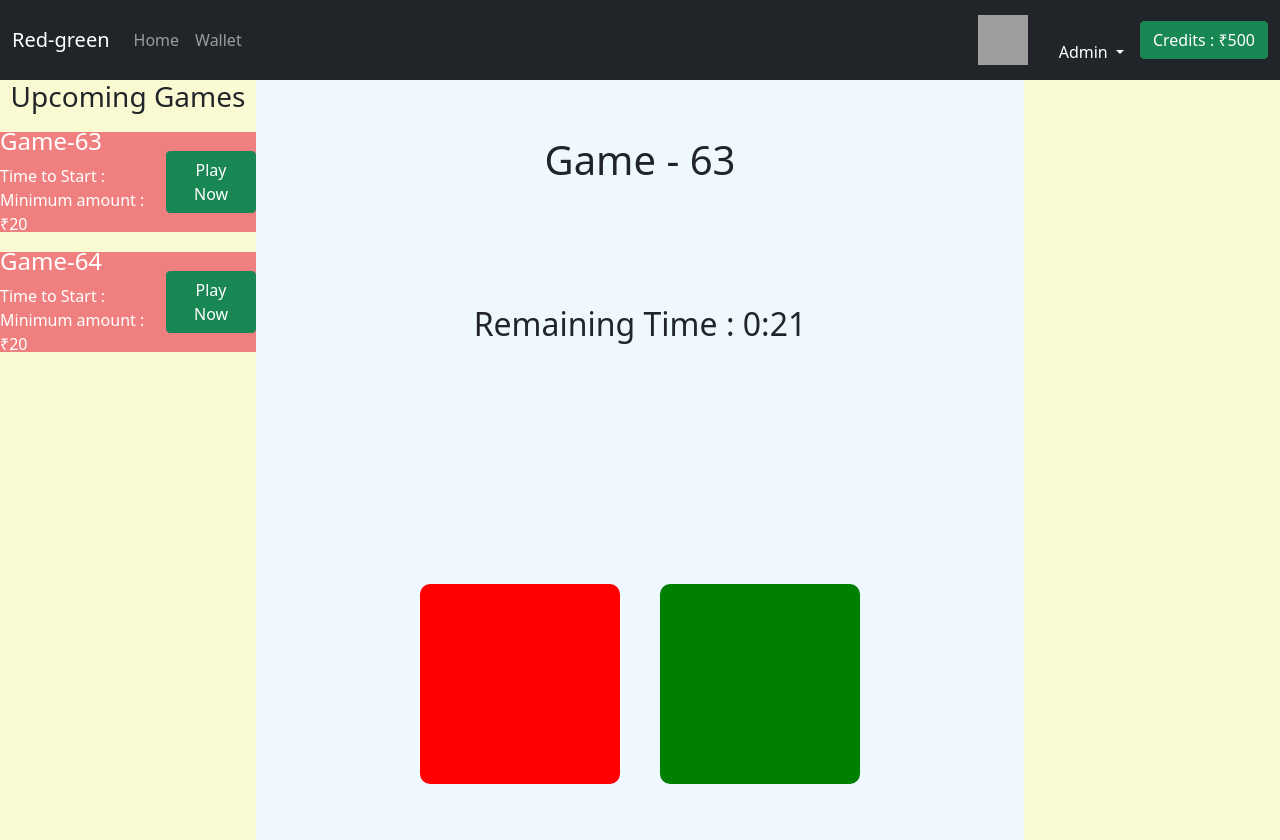
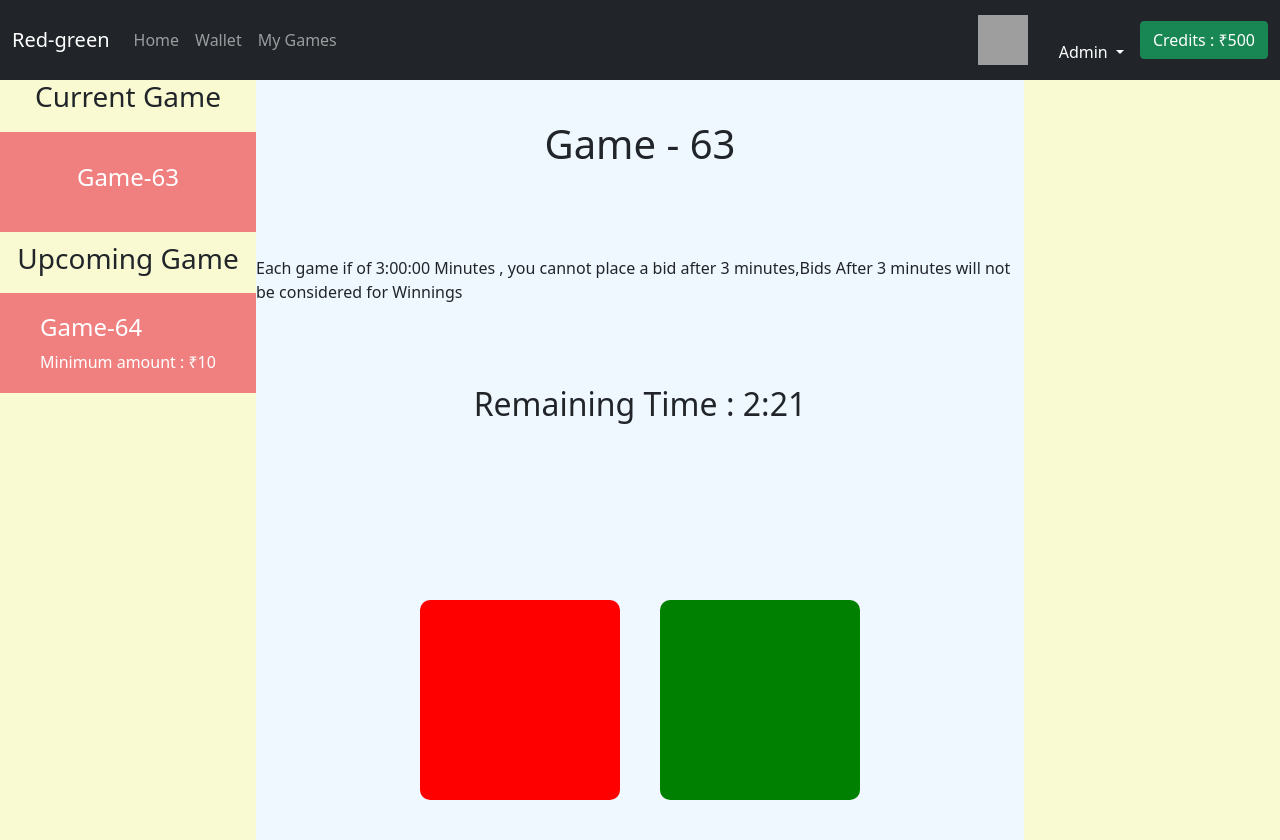
Before and after one commit to codekarsatvik/Red-green, a Django app: page / in a window 1280 px wide. Run offline with Django 3.2, Linux system fonts and the light colour scheme; a user stored in the database is signed in; data comes from the database, SQL or seed files in the repository; both versions use the stored data as it was after the commit; grey boxes are pictures that could not be loaded.

Commit message:
almosy done

```diff
--- a/app/urls.py
+++ b/app/urls.py
@@ -20,6 +20,8 @@ urlpatterns = [
     # path('savetransiction/',views.savetransiction,name="savetransiction"),
     path('submitgame/',views.submitgame,name="gamesubmit"),
     path('getresult/<int:gameid>',views.winnerlogic,name="gamesubmit"),
+    path('mygames/',views.mygames,name="mygames"),
+    path('creategame/<int:gameid>',views.creategame,name="creategame"),
 
 
 
--- a/app/views.py
+++ b/app/views.py
@@ -30,8 +30,9 @@ def home(request):
         customer=Customer.objects.filter(user=request.user).first()
         games = Games.objects.all()
         currentgame = Games.objects.first()
-        print(currentgame.starttime)
-
+        # print(currentgame.starttime,datetime.timedelta(minutes = 5,seconds = 0))
+        if Games.objects.count() == 1 :
+            Games(starttime = datetime.datetime.now() + datetime.timedelta(minutes = 5) ).save()
 
         return render(request, 'home.html',{'customer':customer,'games' :games,'currentgame' :currentgame})
 
@@ -183,34 +184,41 @@ def winnerlogic(request,gameid):
         if amtgreen['amount__sum'] != None:
             amountgreen = amtgreen['amount__sum']
 
-        isWinner = False
+        isWinner = "Not Played"
 
         #
+        if CurrentGame.objects.filter(user = request.user).count() >0 :
+            isWinner = "You Loose"
         if(amountred > amountgreen):
             winners = CurrentGame.objects.filter(color = "green")
-            for winner in winners:
+
+
+        else :
+            winners = CurrentGame.objects.filter(color = "red")
+        for winner in winners:
                 if(winner.user == request.user):
-                    isWinner = True
+                    isWinner = "You Won"
                 customer=Customer.objects.filter(user=winner.user).first()
                 #
-
+                gameplayed = Gameplayed.objects.filter(user=request.user).filter(gameid = gameid).first()
+                gameplayed.status = "Won"
+                gameplayed.pandl = (0.8)*winner.amount
+                gameplayed.save()
                 print(customer)
                 Customer(id =  customer.id,user= winner.user,walletbalance = winner.amount*(1.8) + customer.walletbalance).save()
 
-        else :
-            winners = CurrentGame.objects.filter(color = "red")
-            for winner in winners:
-                if(winner.user == request.user):
-                    isWinner = True
-                customer=Customer.objects.filter(user= winner.user).first()
-                print(customer)
-
-                Customer(id =  customer.id,user= winner.user,walletbalance = winner.amount*(1.8) + customer.walletbalance).save()
 
 
-        print(isWinner,gameid)
+        return  JsonResponse({'isWinner' : isWinner },safe= False)
+
+def mygames(request):
+    mygames = Gameplayed.objects.filter(user = request.user)
+    return render(request,'mygames.html',{'mygames':mygames})
+
+
+def creategame(request,gameid):
         CurrentGame.objects.all().delete()
         Games.objects.get(id = gameid).delete()
-
+        # currentgame = Games.objects.first()
         Games(starttime = datetime.datetime.now() + datetime.timedelta(minutes = 5) ).save()
-        return  JsonResponse({'isWinner' : isWinner },safe= False)
+        return redirect('/')
--- a/static/home.css
+++ b/static/home.css
@@ -48,7 +48,10 @@
     flex : 60%;
     background-color: aliceblue;
 }
-
+.mygames{
+    overflow-y: scroll;
+    height : 70vh !important;;
+}
 .containerright{
     display : flex;
     flex-direction: column;
--- a/templates/base.html
+++ b/templates/base.html
@@ -31,6 +31,9 @@
         </li> {% endcomment %}
         <li class="nav-item">
           <a class="nav-link" href="/wallet">Wallet</a>
+        </li>
+        <li class="nav-item">
+          <a class="nav-link" href="/mygames">My Games</a>
         </li>
 
 
--- a/templates/home.html
+++ b/templates/home.html
@@ -7,26 +7,37 @@
 {% block body %}
 <div class="containergame">
 <div class="containerleft">
- <h3> Upcoming Games </h3>
+<h3> Current Game </h3>
+<div class="upcoming-game">
+    <div class="game-info">
+        <h4> Game-{{currentgame.id}} </h4>
+        {% comment %} <span> Game started at  : {{currentgame.starttime}}</span> {% endcomment %}
+
+        </div >
+    </div>
+ <h3> Upcoming Game </h3>
+
     {% for game in games %}
+    {% if game != currentgame %}
     <div class="upcoming-game">
 
         <div class="game-info">
         <h4> Game-{{game.id}} </h4>
-        <span> Time to Start : </span>
-        <span> Minimum amount : ₹20 </span>
+        {% comment %} <span> Game starts at  : {{game.starttime}}</span> {% endcomment %}
+        <span> Minimum amount : ₹10 </span>
         </div >
 
-        <div class="playbutton">
+        {% comment %} <div class="playbutton">
                 <a href="/play/"> <button class="btn btn-success" >Play Now </button></a>
-        </div>
+        </div> {% endcomment %}
     </div>
+    {% endif %}
     {% endfor %}
 
 </div>
 <div class="containermiddle">
     <h1>Game - {{currentgame.id}}</h1>
-
+     <span> Each game if of 3:00:00 Minutes , you cannot place a bid after 3 minutes,Bids After 3 minutes will not be considered for Winnings </span>
     <h2> <span id="time"></span> <span id="demo"></span> </h2>
 
     {% comment %}  red and green button  {% endcomment %}
@@ -87,31 +98,42 @@
     console.log("no")
   }
     {% endcomment %}
+    function disableF5(e) { if ((e.which || e.keyCode) == 116) e.preventDefault(); };
   document.getElementById('time').innerHTML = "Remaining Time :";
   var x=setInterval(function () {
 
     console.log('{{currentgame.starttime}}')
     var today = new Date();
     var seconds = today.getMinutes()*60 + today.getSeconds();
-    var threemin = 60;
+    var threemin = 60*5;
     var timeleft = threemin - seconds % threemin;
 
     var result = parseInt(timeleft / 60) + ':' + timeleft % 60;
     document.getElementById('demo').innerHTML = result;
     console.log(timeleft);
-     if (timeleft == 30) {
+     if (timeleft == 120) {
 
       console.log("into")
       document.getElementById('time').innerHTML = "Next Game In :";
+      $('.game-cards').css('display', 'none');
+
+      // slight update to account for browsers not supporting e.which
+
+// To disable f5
+    /* jQuery < 1.7 */
+$(document).bind("keydown", disableF5);
+/* OR jQuery >= 1.7 */
+$(document).on("keydown", disableF5);
+
+
       {% comment %} $('#gameform').submit(); {% endcomment %}
 
       $.ajax({url: "/getresult/{{currentgame.id}}", success: function(result){
         console.log(result.isWinner)
-      if(result.isWinner == true){
-        document.getElementById('result').innerHTML = "You Won";
-      }else{
-         document.getElementById('result').innerHTML = "You Loose";
-      }
+
+        document.getElementById('result').innerHTML = result.isWinner;
+
+
 
       }});
 
@@ -120,7 +142,19 @@
      }
 
      if(timeleft == 1){
-       location.reload();
+       // To re-enable f5
+    /* jQuery < 1.7 */
+      $(document).unbind("keydown", disableF5);
+/* OR jQuery >= 1.7 */
+        $(document).off("keydown", disableF5);
+        $.ajax({url: "/creategame/{{currentgame.id}}", success: function(result){
+
+
+        location.reload();
+
+        }});
+
+
      }
   }, 1000);
    {% comment %} if currentime == game[0].starttime
```
Also changed, not shown: templates/mygames.html (added, +26 -0 lines), db.sqlite3.
